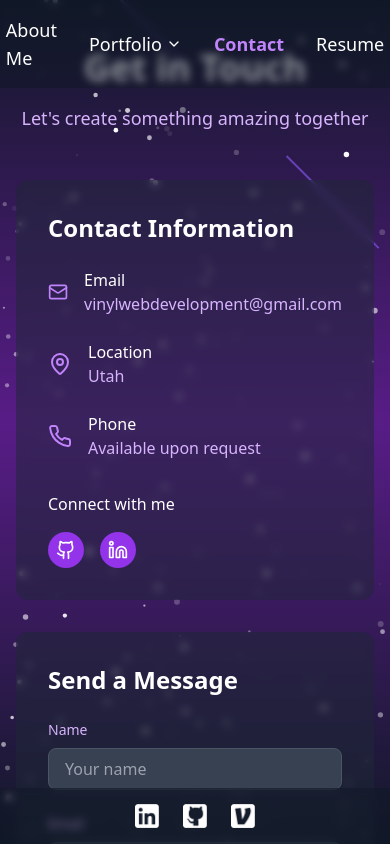
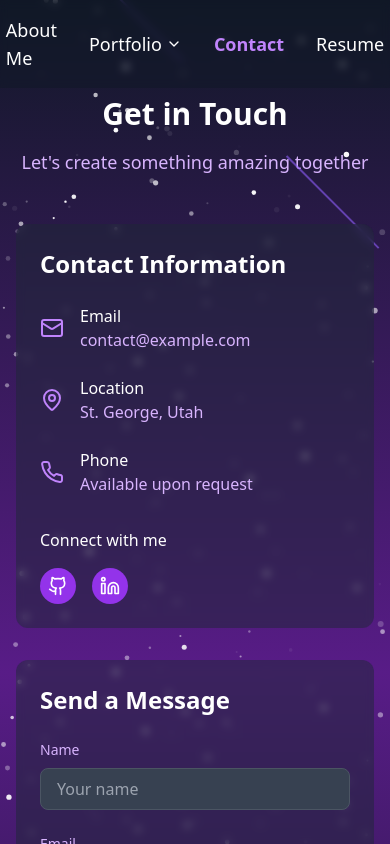
Before and after one commit to SikoticVinyl/SiksReactPortfolio, a React (Vite) app: page /contact in a window 390 px wide. Built offline with nearby package versions, Linux system fonts and the light colour scheme.

Commit message:
updated responsive design.

```diff
--- a/src/App.jsx
+++ b/src/App.jsx
@@ -1,49 +1,24 @@
 import React from 'react';
-import { BrowserRouter, Routes, Route, useLocation } from 'react-router-dom';
-import './App.css';
-import './index.css';
-
-// import Header from './components/Header';
-import Navigation from './components/Navigation';
-import Footer from './components/Footer';
-
+import { BrowserRouter as Router, Routes, Route } from 'react-router-dom';
+import Layout from './components/Layout';
 import AboutMe from './components/AboutMe';
 import PortfolioPage from './components/PortfolioPage';
 import Resume from './components/Resume';
 import Contact from './components/Contact';
+import './App.css';
 
-// Future Setup
-//import PersonalProjects from './components/PersonalProjects';
-//import SchoolProjects from './components/SchoolProjects';
-// import FreelanceProjects from './components/FreelanceProjects';
-
-function AppContent() {
-  const location = useLocation();
-
+function App() {
   return (
-    <div className="min-h-screen bg-gradient-to-b from-gray-900 via-purple-900 to-gray-900">
-      <Navigation />
-      <div className="pt-16 pb-16">
+    <Router>
+      <Layout>
         <Routes>
           <Route path="/" element={<AboutMe />} />
           <Route path="/portfolio/:category" element={<PortfolioPage />} />
           <Route path="/resume" element={<Resume />} />
           <Route path="/contact" element={<Contact />} />
-          {/* Future Routes
-          <Route path="/portfolio/personal" element={<PersonalProjects />} />
-          <Route path="/portfolio/school" element={<SchoolProjects />} /> */}
         </Routes>
-      </div>
-      {location.pathname !== '/' && <Footer />}
-    </div>
-  );
-}
-
-function App() {
-  return (
-    <BrowserRouter>
-      <AppContent />
-    </BrowserRouter>
+      </Layout>
+    </Router>
   );
 }
 
--- a/src/components/Contact.jsx
+++ b/src/components/Contact.jsx
@@ -1,7 +1,5 @@
 import React, { useState } from 'react';
 import emailjs from 'emailjs-com';
-import { Sparkles } from './Sparkles';
-import { Meteors } from './Meteors';
 import { Mail, Phone, MapPin, Github, Linkedin } from 'lucide-react';
 
 function Contact() {
@@ -18,7 +16,6 @@ function Contact() {
   const handleChange = (e) => {
     const { name, value } = e.target;
     setFormData({ ...formData, [name]: value });
-    // Clear error when user starts typing
     if (formErrors[name]) {
       setFormErrors({ ...formErrors, [name]: '' });
     }
@@ -58,7 +55,6 @@ function Contact() {
     setIsSubmitting(true);
     setSubmitStatus(null);
 
-    // Validate all fields
     let errors = {};
     Object.keys(formData).forEach(key => {
       errors = { ...errors, ...validateField(key, formData[key]) };
@@ -92,21 +88,15 @@ function Contact() {
   };
 
   return (
-    <div className="fixed inset-0 bg-gradient-to-b from-gray-900 via-purple-900 to-gray-900">
-      <Sparkles particleColor="#FFFFFF" particleCount={200} minSize={1} maxSize={3} />
-      <Meteors meteorColor="#8B5CF6" meteorCount={15} />
-
-      <div className="absolute inset-0 overflow-auto">
-        <div className="relative z-10 min-h-screen py-12 px-4 sm:px-6 lg:px-8 flex items-center">
-          <div className="w-full max-w-7xl mx-auto">
+    <div className="py-8 sm:py-12">
       <div className="text-center mb-12">
-              <h1 className="text-4xl sm:text-5xl font-bold text-white mb-4">Get in Touch</h1>
+        <h1 className="text-3xl sm:text-4xl md:text-5xl font-bold text-white mb-4">Get in Touch</h1>
         <p className="text-lg text-purple-300">Let's create something amazing together</p>
       </div>
 
       <div className="grid grid-cols-1 lg:grid-cols-2 gap-8">
         {/* Contact Information */}
-              <div className="bg-gray-800 bg-opacity-50 backdrop-blur-sm rounded-xl p-8">
+        <div className="bg-gray-800 bg-opacity-50 backdrop-blur-sm rounded-xl p-6 sm:p-8">
           <h2 className="text-2xl font-bold text-white mb-6">Contact Information</h2>
           <div className="space-y-6">
             <div className="flex items-center space-x-4">
@@ -114,7 +104,7 @@ function Contact() {
               <div>
                 <p className="text-white font-medium">Email</p>
                 <a href="mailto:contact@example.com" className="text-purple-300 hover:text-purple-400 transition-colors">
-                      vinylwebdevelopment@gmail.com
+                  contact@example.com
                 </a>
               </div>
             </div>
@@ -122,7 +112,7 @@ function Contact() {
               <MapPin className="w-6 h-6 text-purple-400" />
               <div>
                 <p className="text-white font-medium">Location</p>
-                      <p className="text-purple-300">Utah</p>
+                <p className="text-purple-300">St. George, Utah</p>
               </div>
             </div>
             <div className="flex items-center space-x-4">
@@ -146,7 +136,7 @@ function Contact() {
                 <Github className="w-5 h-5 text-white" />
               </a>
               <a
-                      href="https://www.linkedin.com/in/danafulmerdev"
+                href="https://www.linkedin.com/in/dana-fulmer-a4b1b5291/"
                 target="_blank"
                 rel="noopener noreferrer"
                 className="p-2 bg-purple-600 rounded-full hover:bg-purple-700 transition-colors"
@@ -158,7 +148,7 @@ function Contact() {
         </div>
 
         {/* Contact Form */}
-              <div className="bg-gray-800 bg-opacity-50 backdrop-blur-sm rounded-xl p-8">
+        <div className="bg-gray-800 bg-opacity-50 backdrop-blur-sm rounded-xl p-6 sm:p-8">
           <h2 className="text-2xl font-bold text-white mb-6">Send a Message</h2>
           <form onSubmit={handleSubmit} className="space-y-6">
             <div className="grid grid-cols-1 sm:grid-cols-2 gap-6">
@@ -266,9 +256,6 @@ function Contact() {
         </div>
       </div>
     </div>
-        </div>
-      </div>
-    </div>
   );
 }
 
--- /dev/null
+++ b/src/components/Layout.jsx
@@ -0,0 +1,21 @@
+import React from 'react';
+import Navigation from './Navigation';
+import { Sparkles } from './Sparkles';
+import { Meteors } from './Meteors';
+
+const Layout = ({ children }) => {
+  return (
+    <div className="min-h-screen bg-gradient-to-b from-gray-900 via-purple-900 to-gray-900">
+      <Sparkles particleColor="#FFFFFF" particleCount={200} minSize={1} maxSize={3} />
+      <Meteors meteorColor="#8B5CF6" meteorCount={15} />
+      <Navigation />
+      <main className="pt-16 sm:pt-20 px-4 sm:px-6 lg:px-8 min-h-screen">
+        <div className="max-w-7xl mx-auto">
+          {children}
+        </div>
+      </main>
+    </div>
+  );
+};
+
+export default Layout;
--- a/src/components/PortfolioPage.jsx
+++ b/src/components/PortfolioPage.jsx
@@ -2,9 +2,7 @@ import React, { useState } from 'react';
 import { useParams } from 'react-router-dom';
 import Project from './Project';
 import projectData from '../data/projects.json';
-import { Sparkles } from './Sparkles';
-import { Meteors } from './Meteors';
-import { ChevronDown, ChevronRight, FolderIcon, Code, Brain } from 'lucide-react';
+import { ChevronRight, FolderIcon, Code, Brain } from 'lucide-react';
 
 const PortfolioPage = () => {
   const { category } = useParams();
@@ -37,14 +35,8 @@ const PortfolioPage = () => {
   };
 
   return (
-    <div className="fixed inset-0 bg-gradient-to-b from-gray-900 via-purple-900 to-gray-900">
-      <Sparkles particleColor="#FFFFFF" particleCount={200} minSize={1} maxSize={3} />
-      <Meteors meteorColor="#8B5CF6" meteorCount={15} />
-
-      <div className="absolute inset-0 overflow-auto">
-        <div className="relative z-10 min-h-screen py-12 px-4 sm:px-6 lg:px-8">
-          <div className="max-w-7xl mx-auto">
-            <h1 className="text-4xl font-bold text-white mb-8 text-center">
+    <div className="py-8 sm:py-12">
+      <h1 className="text-3xl sm:text-4xl font-bold text-white mb-8 text-center">
         {category.charAt(0).toUpperCase() + category.slice(1)} Projects
       </h1>
 
@@ -53,7 +45,7 @@ const PortfolioPage = () => {
         <div className="lg:col-span-1">
           <div className="bg-gray-800 bg-opacity-50 backdrop-blur-sm rounded-lg overflow-hidden">
             <div className="bg-purple-900 bg-opacity-50 p-4 border-b border-purple-700">
-                    <h2 className="text-2xl font-semibold text-white">Categories</h2>
+              <h2 className="text-xl sm:text-2xl font-semibold text-white">Categories</h2>
             </div>
             <div className="p-2">
               {categories.map((projectCategory) => (
@@ -116,8 +108,8 @@ const PortfolioPage = () => {
         <div className="lg:col-span-3">
           {categories.map((projectCategory) => (
             <div key={projectCategory} className={`mb-8 ${openCategories[projectCategory] ? '' : 'hidden'}`}>
-                    <h2 className="text-2xl font-semibold text-purple-300 mb-4">{projectCategory}</h2>
-                    <div className="grid grid-cols-1 md:grid-cols-2 lg:grid-cols-3 gap-6">
+              <h2 className="text-xl sm:text-2xl font-semibold text-purple-300 mb-4">{projectCategory}</h2>
+              <div className="grid grid-cols-1 sm:grid-cols-2 lg:grid-cols-3 gap-6">
                 {filteredProjects
                   .filter(project => project.category === projectCategory)
                   .map(project => (
@@ -129,9 +121,6 @@ const PortfolioPage = () => {
         </div>
       </div>
     </div>
-        </div>
-      </div>
-    </div>
   );
 };
 
--- a/src/components/Resume.jsx
+++ b/src/components/Resume.jsx
@@ -1,6 +1,4 @@
 import React from 'react';
-import { Sparkles } from './Sparkles';
-import { Meteors } from './Meteors';
 import { Download, Code, Brain } from 'lucide-react';
 
 function Resume() {
@@ -20,24 +18,18 @@ function Resume() {
   ];
 
   return (
-    <div className="fixed inset-0 bg-gradient-to-b from-gray-900 via-purple-900 to-gray-900">
-      <Sparkles particleColor="#FFFFFF" particleCount={200} minSize={1} maxSize={3} />
-      <Meteors meteorColor="#8B5CF6" meteorCount={15} />
-
-      <div className="absolute inset-0 overflow-auto">
-        <div className="relative z-10 min-h-screen py-12 px-4 sm:px-6 lg:px-8">
-          <div className="max-w-7xl mx-auto">
+    <div className="py-8 sm:py-12">
       <div className="text-center mb-12">
-              <h1 className="text-4xl sm:text-5xl font-bold text-white mb-4">Resume & Skills</h1>
+        <h1 className="text-3xl sm:text-4xl md:text-5xl font-bold text-white mb-4">Resume & Skills</h1>
         <p className="text-lg text-purple-300">Full-Stack Web Developer & AI Engineer</p>
       </div>
 
       <div className="grid grid-cols-1 lg:grid-cols-2 gap-8 mb-12">
         {/* Web Development Skills */}
-              <div className="bg-gray-800 bg-opacity-50 backdrop-blur-sm rounded-xl p-8">
+        <div className="bg-gray-800 bg-opacity-50 backdrop-blur-sm rounded-xl p-6 sm:p-8">
           <div className="flex items-center mb-6">
             <Code className="w-8 h-8 text-purple-400 mr-4" />
-                  <h2 className="text-2xl font-bold text-white">Web Development Skills</h2>
+            <h2 className="text-xl sm:text-2xl font-bold text-white">Web Development Skills</h2>
           </div>
           <ul className="space-y-2 text-purple-200">
             {webDevelopmentSkills.map((skill, index) => (
@@ -50,10 +42,10 @@ function Resume() {
         </div>
 
         {/* AI Skills */}
-              <div className="bg-gray-800 bg-opacity-50 backdrop-blur-sm rounded-xl p-8">
+        <div className="bg-gray-800 bg-opacity-50 backdrop-blur-sm rounded-xl p-6 sm:p-8">
           <div className="flex items-center mb-6">
             <Brain className="w-8 h-8 text-purple-400 mr-4" />
-                  <h2 className="text-2xl font-bold text-white">AI & Machine Learning Skills</h2>
+            <h2 className="text-xl sm:text-2xl font-bold text-white">AI & Machine Learning Skills</h2>
           </div>
           <ul className="space-y-2 text-purple-200">
             {aiSkills.map((skill, index) => (
@@ -78,9 +70,6 @@ function Resume() {
         </a>
       </div>
     </div>
-        </div>
-      </div>
-    </div>
   );
 }
 
```
Also changed, not shown: src/components/AboutMe.jsx (+4 -16 lines). Lines whose indentation alone changed are shown as unchanged.
